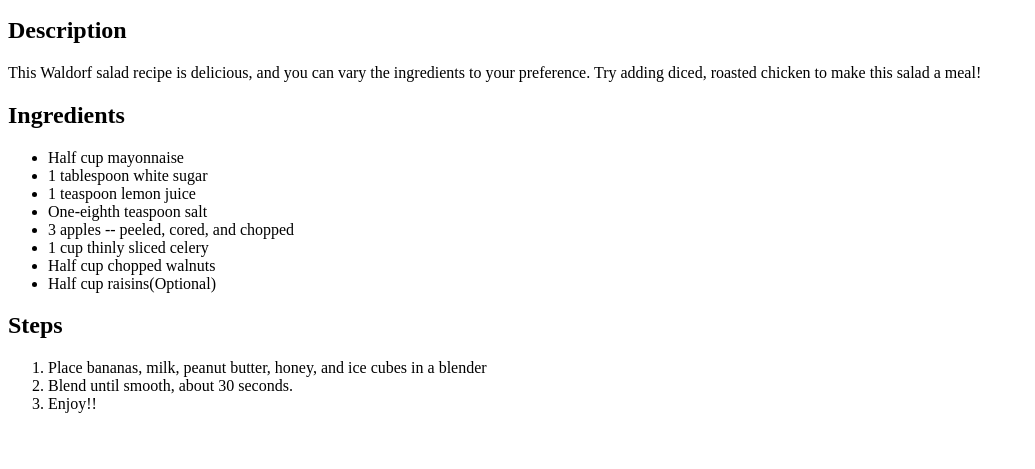
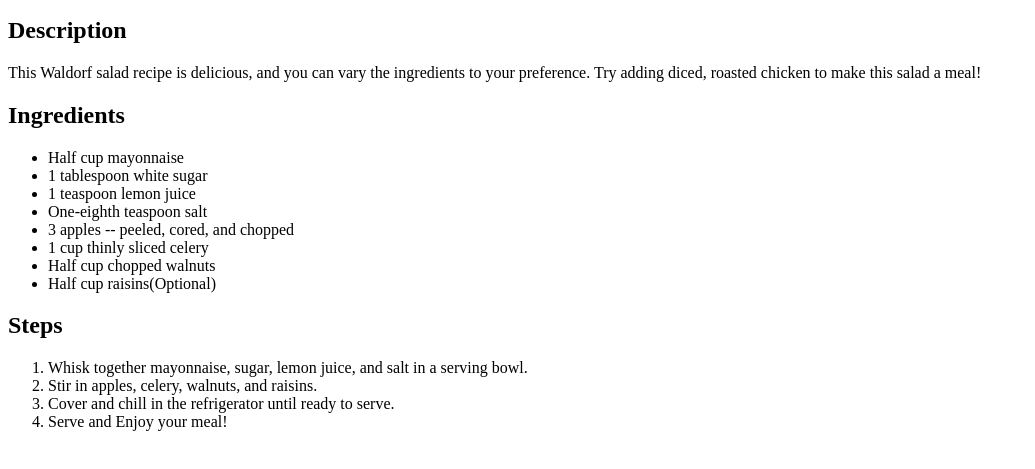
Before and after one commit to mr-tsrakasu/Odin-Recipes, a plain HTML site: page recipes/waldorf_salad.html in a window 1280 px wide. Shown: the part 101-570 px from the top of the page, without its empty margins (0-1035 px from the left). Drawn offline with Linux system fonts and the light colour scheme.

Commit message:
Add recipe #3 Instructions

```diff
--- a/recipes/waldorf_salad.html
+++ b/recipes/waldorf_salad.html
@@ -37,9 +37,10 @@
 
 
     <ol>
-        <li>Place bananas, milk, peanut butter, honey, and ice cubes in a blender</li>
-        <li>Blend until smooth, about 30 seconds. </li>
-        <li>Enjoy!!</li>
+        <li>Whisk together mayonnaise, sugar, lemon juice, and salt in a serving bowl. </li>
+        <li>Stir in apples, celery, walnuts, and raisins.</li>
+        <li>Cover and chill in the refrigerator until ready to serve.</li>
+        <li>Serve and Enjoy your meal!</li>
     </ol>
 
 
```
